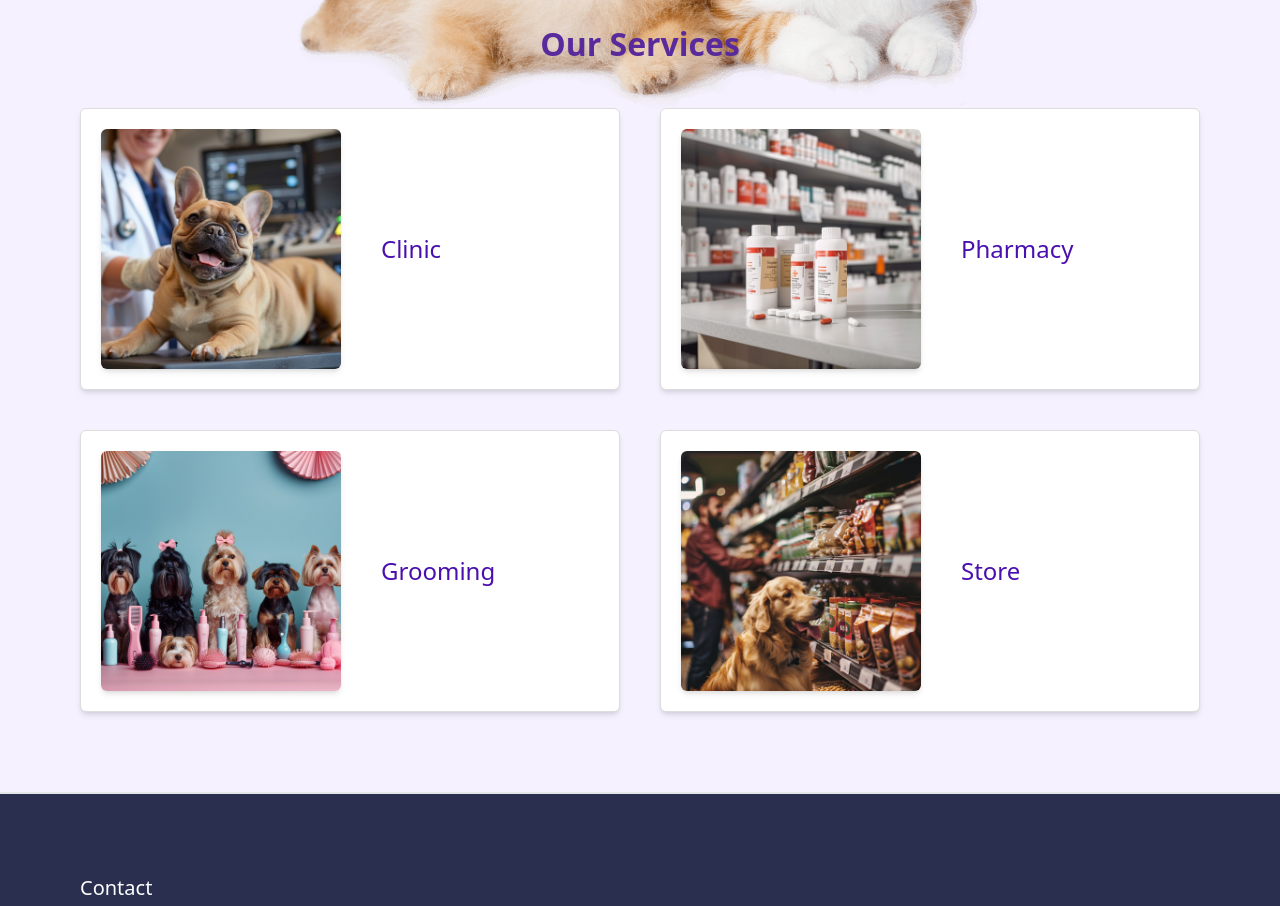
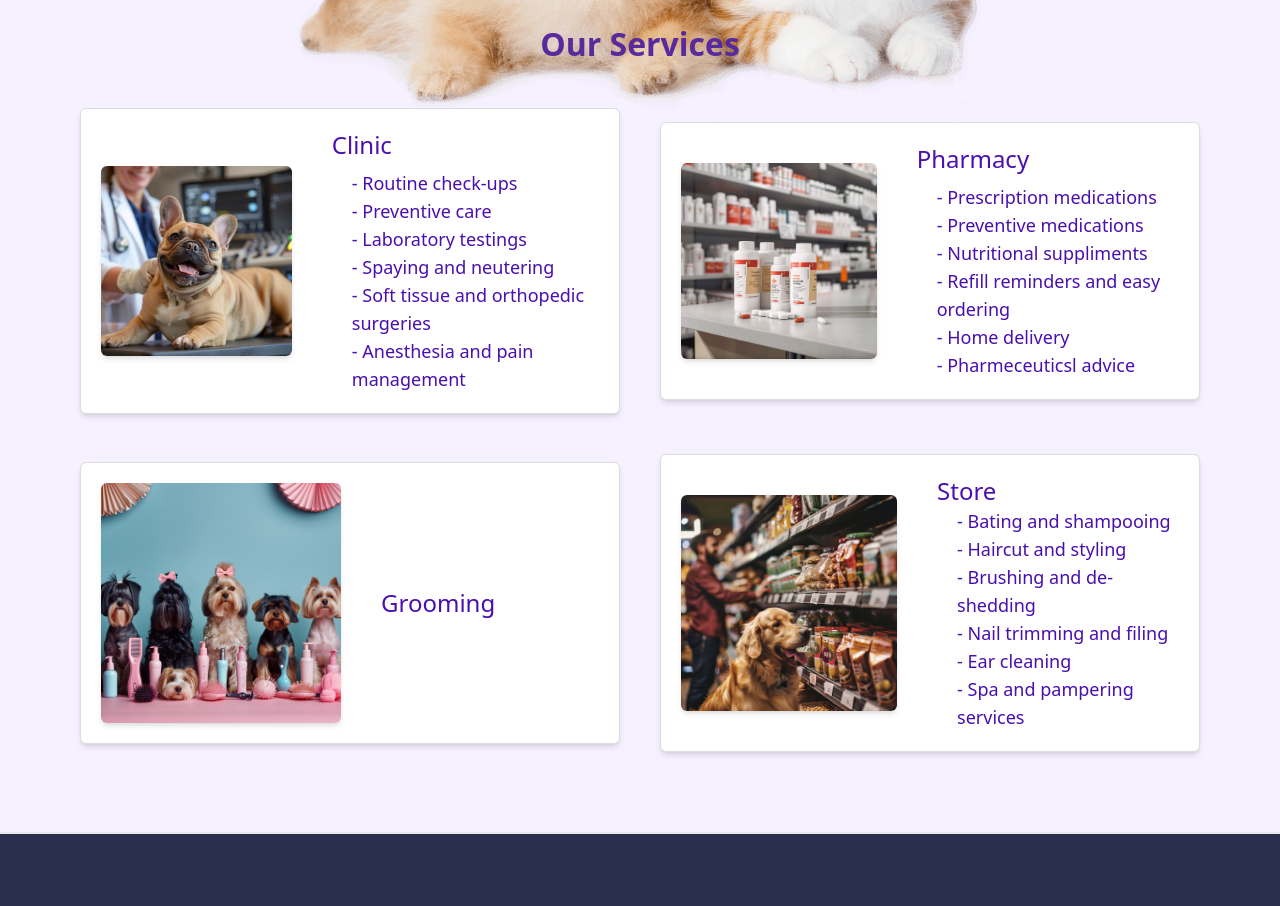
Before and after one commit to AnjaleeNeelika/Pet_Care_App, a React (Vite) app in the folder frontend/: page / in a window 1280 px wide. Shown: the part 700-1606 px from the top of the page. Built offline with nearby package versions, Linux system fonts and the light colour scheme.

Commit message:
Update LandingPage.jsx

```diff
--- a/frontend/src/pages/LandingPage.jsx
+++ b/frontend/src/pages/LandingPage.jsx
@@ -42,18 +42,38 @@ const LandingPage = () => {
                                 <img src={PetClinicImg1} className='max-w-[15rem] w-full rounded-md' />
                             </div>
 
-                            <div>
-                                <div className='w-fit mx-auto text-2xl text-[#4a0faf] font-medium'>Clinic</div>
+                            <div className='flex flex-col gap-2'>
+                                <div className='w-fit text-2xl text-[#4a0faf] font-medium'>Clinic</div>
+                                <div className='text-lg text-[#4a0faf]'>
+                                    <ul className='ml-5'>
+                                        <li>- Routine check-ups</li>
+                                        <li>- Preventive care</li>
+                                        <li>- Laboratory testings</li>
+                                        <li>- Spaying and neutering</li>
+                                        <li>- Soft tissue and orthopedic surgeries</li>
+                                        <li>- Anesthesia and pain management</li>
+                                    </ul>
+                                </div>
                             </div>
                         </div>
-                        <div className='bg-white  p-5 shadow-md rounded-md border border-[#ddd] flex justify-start items-center gap-10 max-w-[40rem] w-full'>
+                        <div className='bg-white p-5 shadow-md rounded-md border border-[#ddd] flex justify-start items-center gap-10 max-w-[40rem] w-full'>
                             {/* <GiMedicines className='text-7xl text-[#4a0faf] mx-auto' /> */}
                             <div className='w-fit h-fit rounded-md shadow-md'>
                                 <img src={PetPharmacyImg1} className='max-w-[15rem] w-full rounded-md' />
                             </div>
 
-                            <div>
-                                <div className='w-fit mx-auto text-2xl text-[#4a0faf] font-medium'>Pharmacy</div>
+                            <div className='flex flex-col gap-2'>
+                                <div className='w-fit text-2xl text-[#4a0faf] font-medium'>Pharmacy</div>
+                                <div className='text-lg text-[#4a0faf]'>
+                                    <ul className='ml-5'>
+                                        <li>- Prescription medications</li>
+                                        <li>- Preventive medications</li>
+                                        <li>- Nutritional suppliments</li>
+                                        <li>- Refill reminders and easy ordering</li>
+                                        <li>- Home delivery</li>
+                                        <li>- Pharmeceuticsl advice</li>
+                                    </ul>
+                                </div>
                             </div>
                         </div>
                     </div>
@@ -73,7 +93,17 @@ const LandingPage = () => {
                             </div>
 
                             <div>
-                                <div className='w-fit mx-auto text-2xl text-[#4a0faf] font-medium'>Store</div>
+                                <div className='w-fit text-2xl text-[#4a0faf] font-medium'>Store</div>
+                                <div className='text-lg text-[#4a0faf]'>
+                                    <ul className='ml-5'>
+                                        <li>- Bating and shampooing</li>
+                                        <li>- Haircut and styling</li>
+                                        <li>- Brushing and de-shedding</li>
+                                        <li>- Nail trimming and filing</li>
+                                        <li>- Ear cleaning</li>
+                                        <li>- Spa and pampering services</li>
+                                    </ul>
+                                </div>
                             </div>
                         </div>
                     </div>
```
